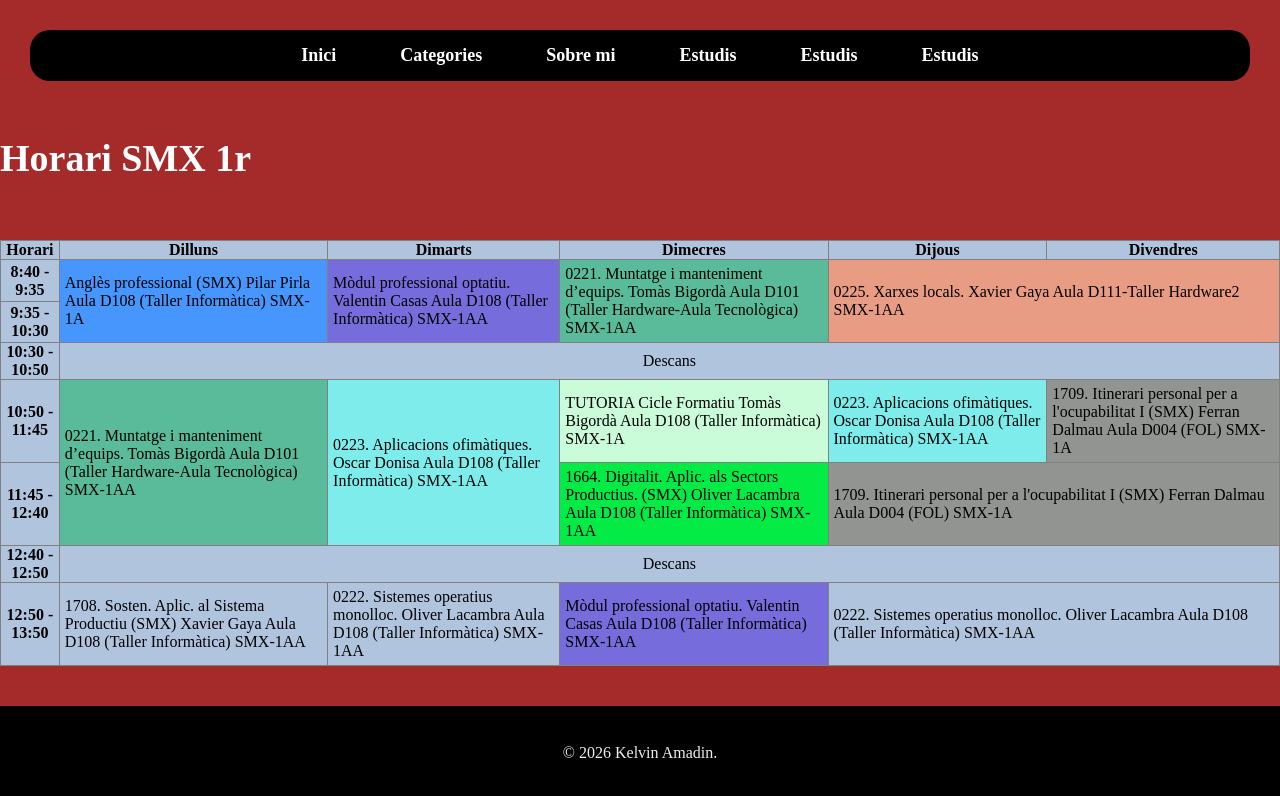
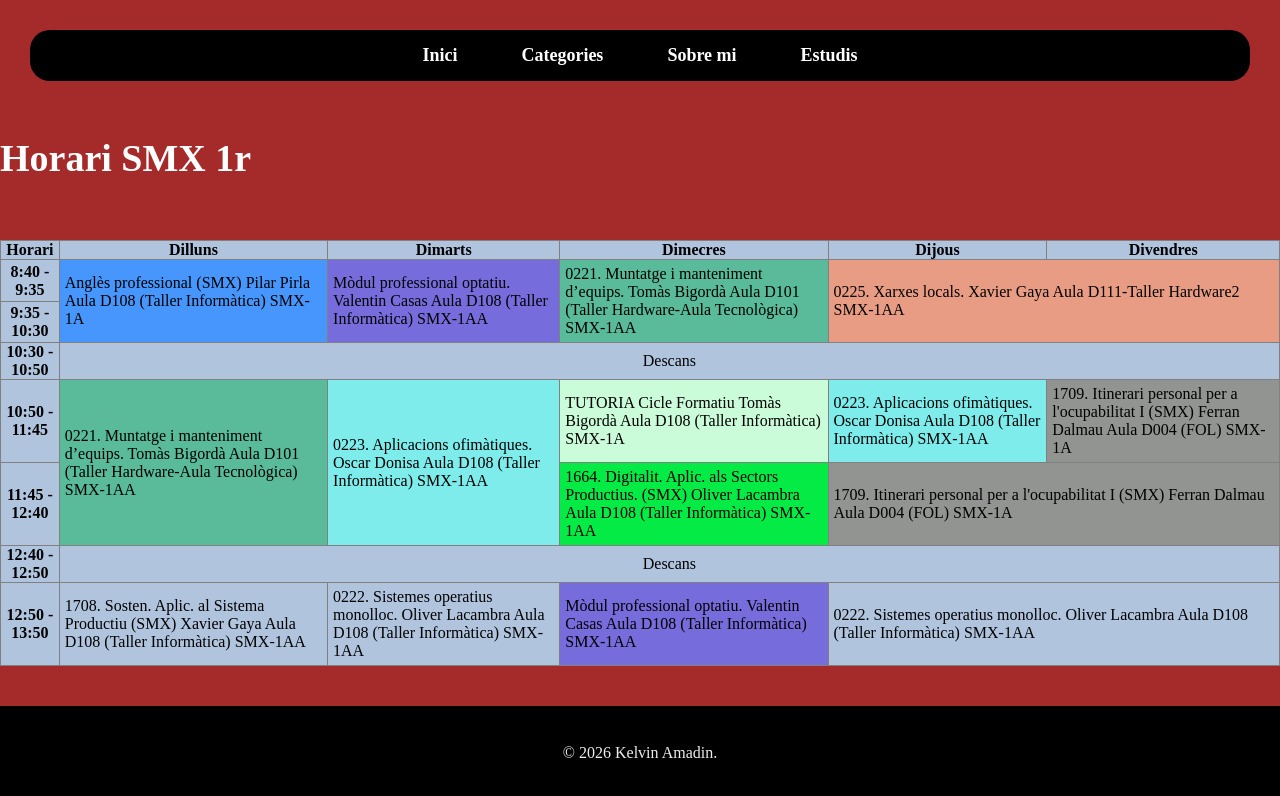
Before and after one commit to klvn-ctrl/elmeuportfoli, a plain HTML site: page pages/table.html in a window 1280 px wide. Drawn offline with Linux system fonts and the light colour scheme.

Commit message:
Fix duplicate HTML structure in table.html

```diff
--- a/pages/table.html
+++ b/pages/table.html
@@ -13,8 +13,6 @@
         <a href="./categories.html">Categories</a>
         <a href="./sobre_mi.html">Sobre mi</a>
         <a href="./table.html">Estudis</a>
-        <a href="./Calendari.html">Estudis</a>
-        <a href="./Concte.html">Estudis</a>
     </nav>
 <main>
     <h1>Horari SMX 1r</h1>
```
